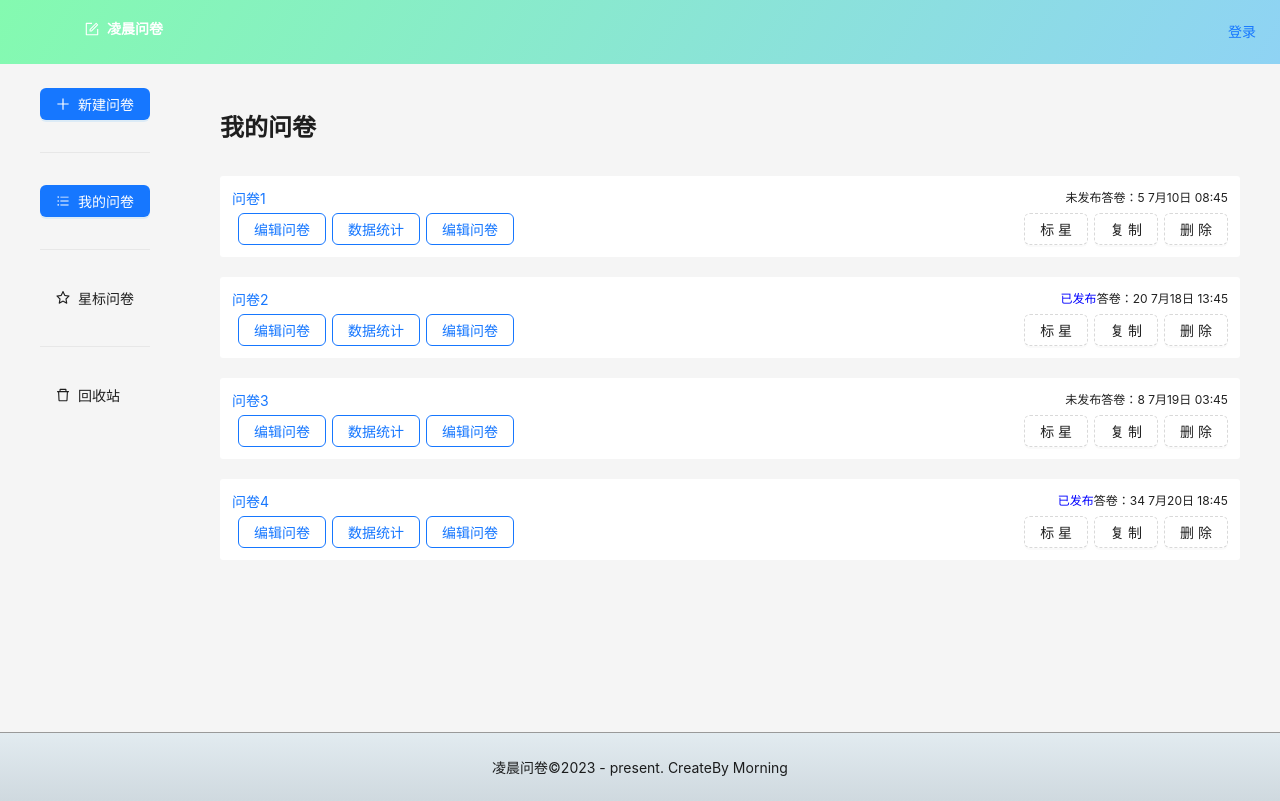
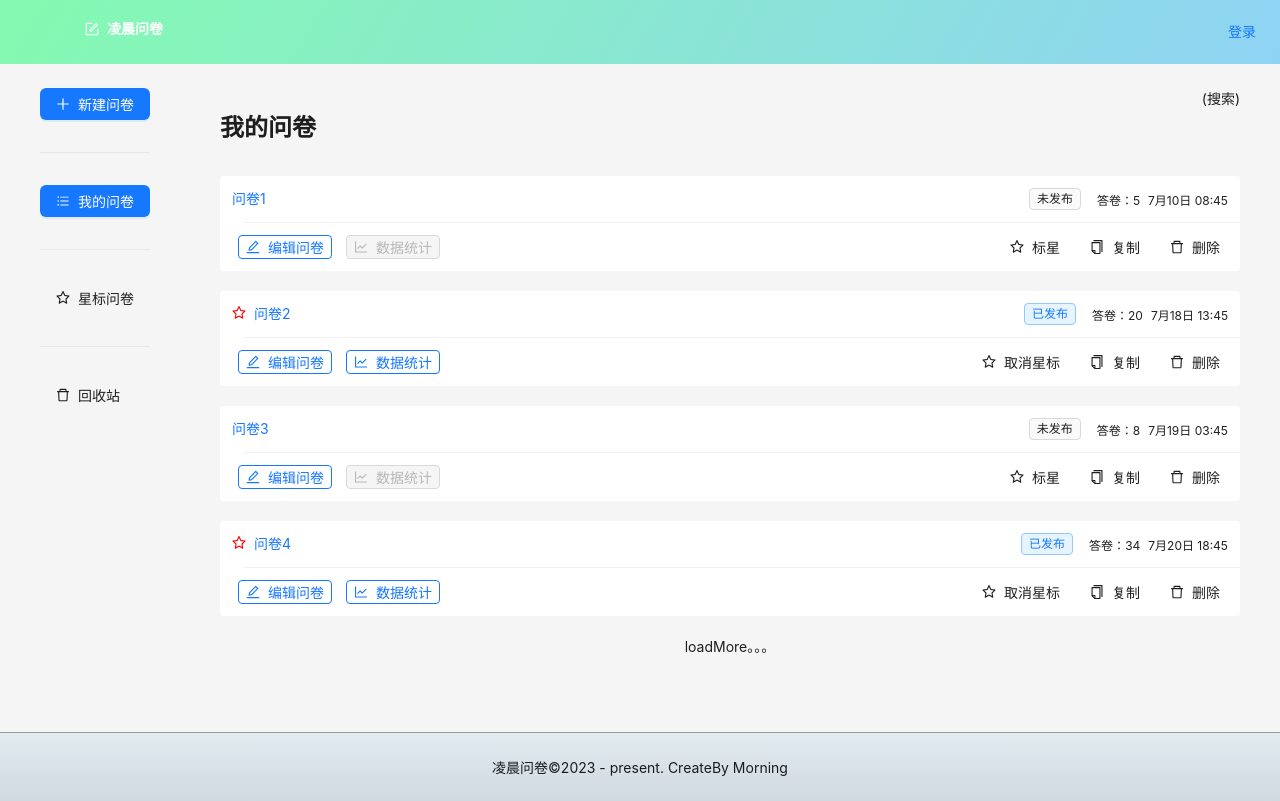
Before and after one commit to Fightingllc/Questionnaire, a React (Vite) app in the folder Qustionnaire-FrontEnd/: page /manage/list in a window 1280 px wide. Built offline with nearby package versions, Linux system fonts and the light colour scheme.

Commit message:
fezt:完善404、我的问卷页面

```diff
--- a/Qustionnaire-FrontEnd/src/components/QuestionCard.module.scss
+++ b/Qustionnaire-FrontEnd/src/components/QuestionCard.module.scss
@@ -1,17 +1,17 @@
-.list-item {
-    border: 1px solid #ccc;
-    padding: 10px;
-    margin-bottom: 16px;
+// .list-item {
+//     border: 1px solid #ccc;
+//     padding: 10px;
+//     margin-bottom: 16px;
 
-    // 嵌套 scss
-    .published-span {
-        color: green;
-    }
-}
+//     // 嵌套 scss
+//     .published-span {
+//         color: green;
+//     }
+// }
 
-.published {
-    border-color: green;
-}
+// .published {
+//     border-color: green;
+// }
 
 .container {
     margin-bottom: 20px;
--- a/Qustionnaire-FrontEnd/src/components/QuestionCard.tsx
+++ b/Qustionnaire-FrontEnd/src/components/QuestionCard.tsx
@@ -5,11 +5,20 @@
  * @Date: 2023-07-23 17:22:34
  * @LastEditors: Morning
  * @Motto: 要有梦想，即使遥远
- * @LastEditTime: 2023-07-23 23:15:27
+ * @LastEditTime: 2023-07-26 23:36:22
  */
 import { FC } from "react";
 import styles from "./QuestionCard.module.scss";
-import { Button } from "antd";
+import { Button, Divider, Modal, Popconfirm, Space, Tag, message } from "antd";
+import {
+  EditOutlined,
+  LineChartOutlined,
+  StarOutlined,
+  CopyOutlined,
+  DeleteOutlined,
+  ExclamationCircleOutlined
+} from "@ant-design/icons";
+import { Link, useNavigate } from "react-router-dom";
 
 export type PropsType = {
   _id: string; // 服务端 mongodb ，自动，_id 不重复
@@ -21,34 +30,90 @@ export type PropsType = {
 };
 
 const QuestionCard: FC<PropsType> = (props: PropsType) => {
+  const nav = useNavigate();
+  const {confirm} = Modal
   const { _id, title, isStar, isPublished, answerCount, createdAt } = props;
+
+  function duplicate() {
+    // alert('执行复制')
+    message.info('执行复制')
+  }
+
+  function delClick() {
+    confirm({
+      title: '是否确认删除',
+      icon: <ExclamationCircleOutlined />,
+      onOk: () => message.info('删除')
+    })
+  }
   return (
     <>
       <div className={styles.container}>
         <div className={styles.title}>
           <div className={styles.left}>
-            <a href="#">{title}</a>
+            {/* 若已经发布则跳转到统计页面，否则编辑页面 */}
+            <Link
+              to={
+                isPublished ? `/question/stat/${_id}` : `/question/edit/${_id}`
+              }
+            >
+              <Space>
+                {isStar && <StarOutlined style={{ color: "red" }} />}
+                {title}
+              </Space>
+            </Link>
           </div>
           <div className={styles.right}>
-            {isPublished ? (
-              <span style={{ color: "blue" }}>已发布</span>
-            ) : (
-              <span>未发布</span>
-            )}
-            <span>答卷：{answerCount} </span>
-            <span>{createdAt}</span>
+            <Space>
+              {isPublished ? (
+                <Tag color="processing">已发布</Tag>
+              ) : (
+                <Tag >未发布</Tag>
+              )}
+              <span>答卷：{answerCount} </span>
+              <span>{createdAt}</span>
+            </Space>
           </div>
         </div>
+        <Divider style={{margin: '12px'}}/>
         <div className={styles["button-container"]}>
           <div className={styles.left}>
-            <Button type="primary" ghost>编辑问卷</Button>
-            <Button type="primary" ghost>数据统计</Button>
-            <Button type="primary" ghost>编辑问卷</Button>
+            <Space>
+              <Button
+                type="primary"
+                size="small"
+                icon={<EditOutlined />}
+                onClick={() => nav(`/question/edit/${_id}`)}
+                ghost
+              >
+                编辑问卷
+              </Button>
+              <Button
+                type="primary"
+                size="small"
+                icon={<LineChartOutlined />}
+                disabled={!isPublished}
+                onClick={() => nav(`/question/stat/${_id}`)}
+                ghost
+              >
+                数据统计
+              </Button>
+            </Space>
           </div>
           <div className={styles.right}>
-            <Button type="dashed" >标星</Button>
-            <Button type="dashed">复制</Button>
-            <Button type="dashed">删除</Button>
+            <Space>
+              <Button type="text" size="small" icon={<StarOutlined />}>
+                {isStar ? "取消星标" : "标星"}
+              </Button>
+             <Popconfirm title="确定复制该问卷？" okText="确定" cancelText="取消" onConfirm={duplicate}>
+             <Button type="text" size="small" icon={<CopyOutlined />} >
+                复制
+              </Button>
+             </Popconfirm>
+              <Button type="text" size="small" icon={<DeleteOutlined />} onClick={delClick}>
+                删除
+              </Button>
+            </Space>
           </div>
         </div>
       </div>
--- a/Qustionnaire-FrontEnd/src/pages/404.tsx
+++ b/Qustionnaire-FrontEnd/src/pages/404.tsx
@@ -5,15 +5,26 @@
  * @Date: 2023-07-23 21:45:51
  * @LastEditors: Morning
  * @Motto: 要有梦想，即使遥远
- * @LastEditTime: 2023-07-23 21:46:17
+ * @LastEditTime: 2023-07-26 22:50:12
  */
+import { Button, Result } from "antd";
 import { FC } from "react";
+import { useNavigate } from "react-router-dom";
+import { MANAGE_INDEX_PATHNAME } from "../router";
 
 const NoFound: FC = () => {
+  const nav = useNavigate()
   return (
-    <>
-      <h2>404</h2>
-    </>
+
+      <Result
+        status="404"
+        title="404"
+        subTitle="一边去，这个路径啥也没···"
+        extra = {
+          <Button type="primary" onClick={() => nav(MANAGE_INDEX_PATHNAME)}>返回首页</Button>
+        }
+      />
+
   );
 };
 
--- a/Qustionnaire-FrontEnd/src/pages/manage/List.tsx
+++ b/Qustionnaire-FrontEnd/src/pages/manage/List.tsx
@@ -5,7 +5,7 @@
  * @Date: 2023-07-23 17:21:15
  * @LastEditors: Morning
  * @Motto: 要有梦想，即使遥远
- * @LastEditTime: 2023-07-23 23:35:38
+ * @LastEditTime: 2023-07-26 22:55:33
  */
 import { FC, useState } from 'react'
 import QuestionCard, { PropsType } from '../../components/QuestionCard'
@@ -41,6 +41,7 @@ const List: FC = () => {
         </div>
         <div className={styles.right}>
           {/* <ListSearch /> */}
+          (搜索)
         </div>
       </div>
       <div className={styles.content}>
@@ -53,6 +54,7 @@ const List: FC = () => {
       </div>
       <div className={styles.footer}>
         {/* <div ref={containerRef}>{LoadMoreContentElem}</div> */}
+        loadMore。。。
       </div>
    </>
   )
--- a/Qustionnaire-FrontEnd/src/pages/manage/Star.tsx
+++ b/Qustionnaire-FrontEnd/src/pages/manage/Star.tsx
@@ -8,6 +8,7 @@
  * @LastEditTime: 2023-07-23 21:48:08
  */
 import { FC } from "react";
+import styles from './common.module.scss'
 
 const Star: FC = () => {
   return (
--- a/Qustionnaire-FrontEnd/src/pages/manage/Trash.tsx
+++ b/Qustionnaire-FrontEnd/src/pages/manage/Trash.tsx
@@ -5,9 +5,10 @@
  * @Date: 2023-07-23 20:28:59
  * @LastEditors: Morning
  * @Motto: 要有梦想，即使遥远
- * @LastEditTime: 2023-07-23 20:30:02
+ * @LastEditTime: 2023-07-26 22:54:55
  */
 import { FC } from "react";
+import styles from './common.module.scss'
 
 const Trash: FC = () => {
   return (
```
